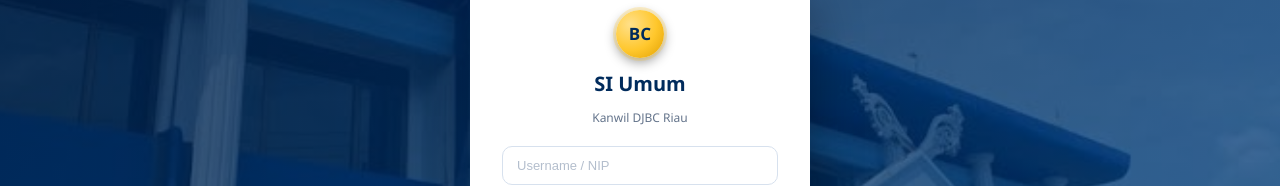
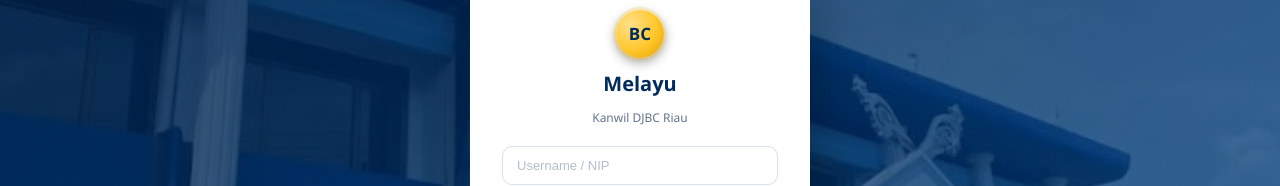
Before and after one commit to alya24si/SistemInformasiUmum, a React (Vite) app: page / in a window 1280 px wide. Shown: the part 254-440 px from the top of the page. Built offline with nearby package versions, Linux system fonts and the light colour scheme.

Commit message:
Ganti nama jadi Melayu

```diff
--- a/src/components/Header.jsx
+++ b/src/components/Header.jsx
@@ -29,7 +29,7 @@
   return (
     <header className="header">
       <div className="header-left">
-        <h1>Sistem Informasi Umum</h1>
+        <h1>Melayani Umum</h1>
         <p>Kementerian Keuangan RI — Direktorat Jenderal Bea dan Cukai</p>
       </div>
       <div className="header-right">
--- a/src/components/Sidebar.jsx
+++ b/src/components/Sidebar.jsx
@@ -347,7 +347,7 @@
       <div className="sidebar-logo">
         <div className="logo-circle">BC</div>
         <div>
-          <h2>SI Umum</h2>
+          <h2>Melayu</h2>
           <p>Kanwil DJBC Riau</p>
         </div>
       </div>
--- a/src/pages/Login.jsx
+++ b/src/pages/Login.jsx
@@ -55,7 +55,7 @@
     <div className="login-wrap">
       <form onSubmit={submit} className="login-card">
         <div className="logo-circle">BC</div>
-        <h1>SI Umum</h1>
+        <h1>Melayu</h1>
         <p>Kanwil DJBC Riau</p>
         <input
           type="text"
```
